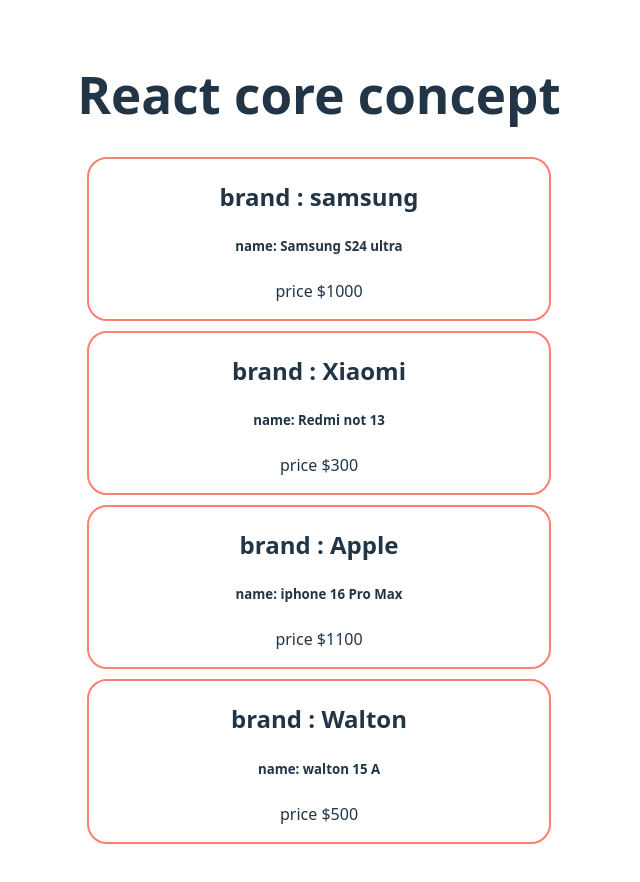
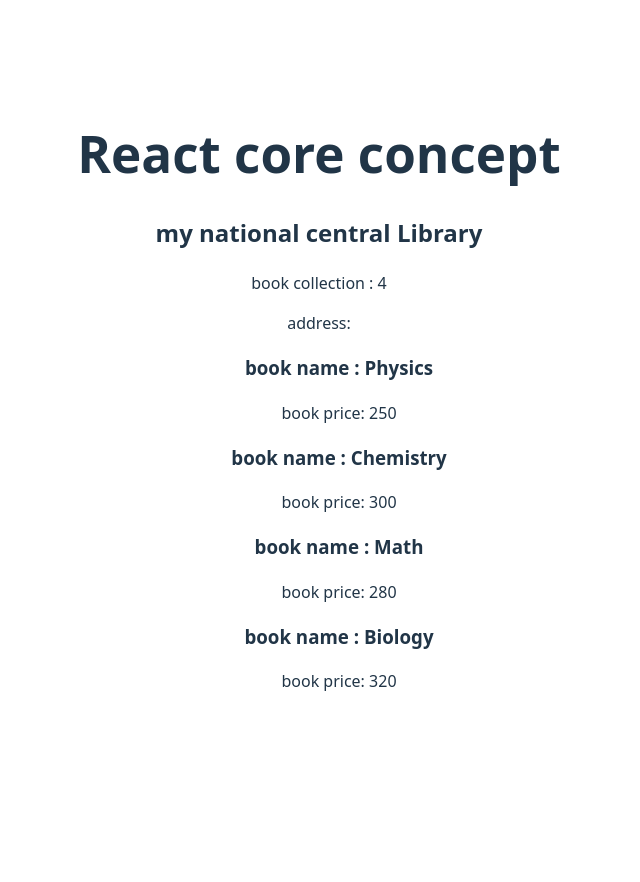
Before and after one commit to sohagroy7223/React-core-concept, a React (Vite) app in the folder explore-core-react/: page / in a window 1280 px wide. Shown: the top 882 px of the page, without its empty margins (321-961 px from the left). After the commit the page ends 800 px from the top, so only its background shows below. Built offline with nearby package versions, Linux system fonts and the light colour scheme.

Commit message:
addad array of object then library and book, book export and library inport  and library run a map

```diff
--- a/explore-core-react/src/App.jsx
+++ b/explore-core-react/src/App.jsx
@@ -3,14 +3,21 @@
 import Food from "./todo";
 import Friend from "./friend";
 import Mobile from "./mobile";
+import Library from "./Library";
+function App() {
+  const books = [
+    { id: 1, name: "Physics", price: 250 },
+    { id: 2, name: "Chemistry", price: 300 },
+    { id: 3, name: "Math", price: 280 },
+    { id: 4, name: "Biology", price: 320 },
+  ];
 
-function App() {
-  const brands = [
-    { id: 1, name: "Samsung S24 ultra", brand: "samsung", price: "$1000" },
-    { id: 2, name: "Redmi not 13", brand: "Xiaomi", price: "$300" },
-    { id: 3, name: "iphone 16 Pro Max", brand: "Apple", price: "$1100" },
-    { id: 4, name: "walton 15 A", brand: "Walton", price: "$500" },
-  ];
+  // const brands = [
+  //   { id: 1, name: "Samsung S24 ultra", brand: "samsung", price: "$1000" },
+  //   { id: 2, name: "Redmi not 13", brand: "Xiaomi", price: "$300" },
+  //   { id: 3, name: "iphone 16 Pro Max", brand: "Apple", price: "$1100" },
+  //   { id: 4, name: "walton 15 A", brand: "Walton", price: "$500" },
+  // ];
 
   // const friends = ["Akash", "Samor","Ripon","Allok"]
 
@@ -20,9 +27,11 @@
     <>
       <h1>React core concept</h1>
 
-      {brands.map((brand) => (
+      <Library books={books}></Library>
+
+      {/* {brands.map((brand) => (
         <Mobile key={brand.id} mobile={brand}></Mobile>
-      ))}
+      ))} */}
 
       {/* {
         friends.map(friend=><Friend name = {friend}></Friend>)
--- /dev/null
+++ b/explore-core-react/src/Library.jsx
@@ -0,0 +1,15 @@
+import Book from "./book";
+export default function Library({ books }) {
+  return (
+    <div>
+      <h2>my national central Library</h2>
+      <p>book collection : {books.length}</p>
+      <p>address: </p>
+      <ul>
+        {books.map((book) => (
+          <Book book={book}></Book>
+        ))}
+      </ul>
+    </div>
+  );
+}
--- /dev/null
+++ b/explore-core-react/src/book.jsx
@@ -0,0 +1,8 @@
+export default function Book({ book }) {
+  return (
+    <div>
+      <h3>book name : {book.name}</h3>
+      <p>book price: {book.price}</p>
+    </div>
+  );
+}
```
